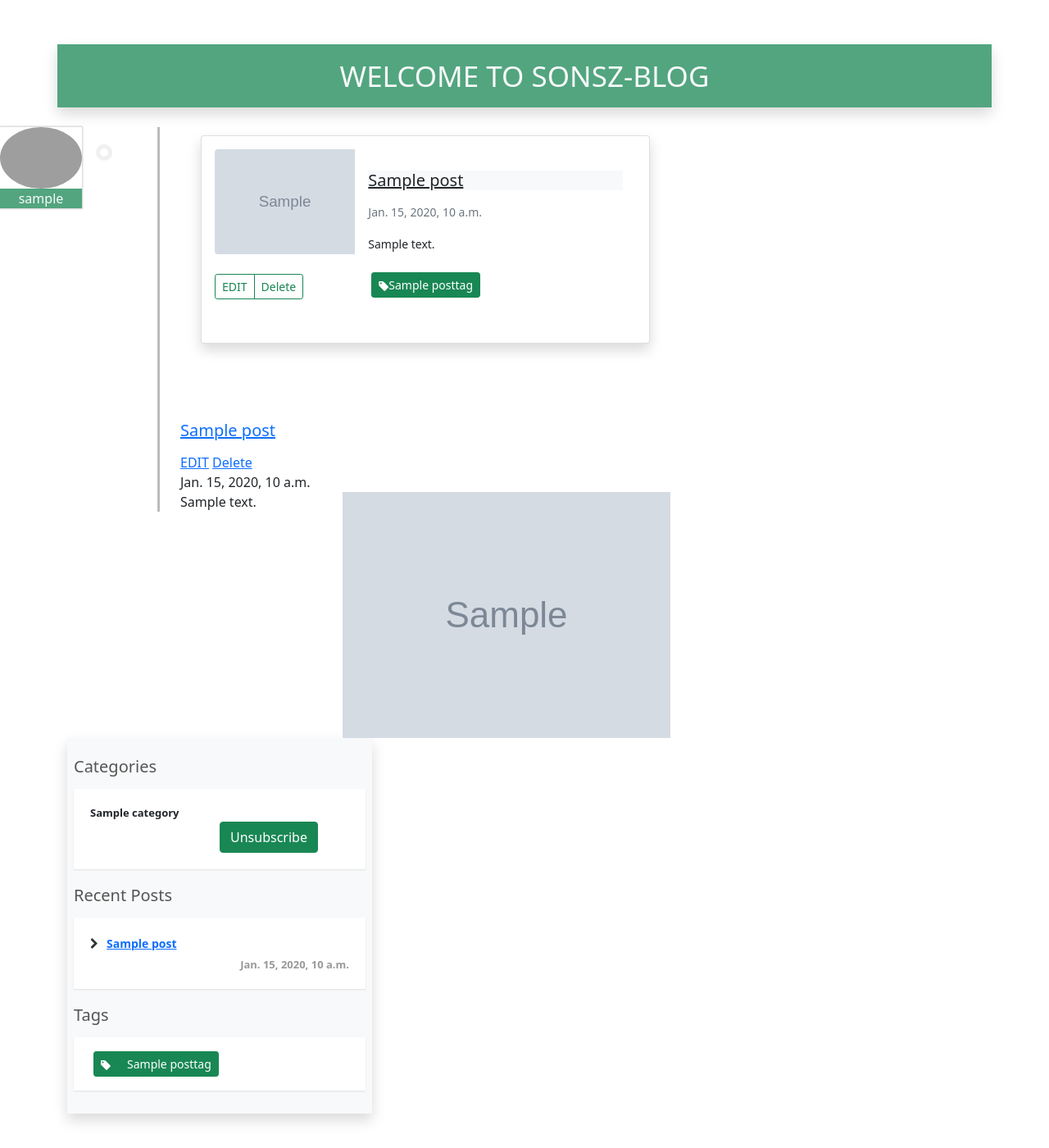
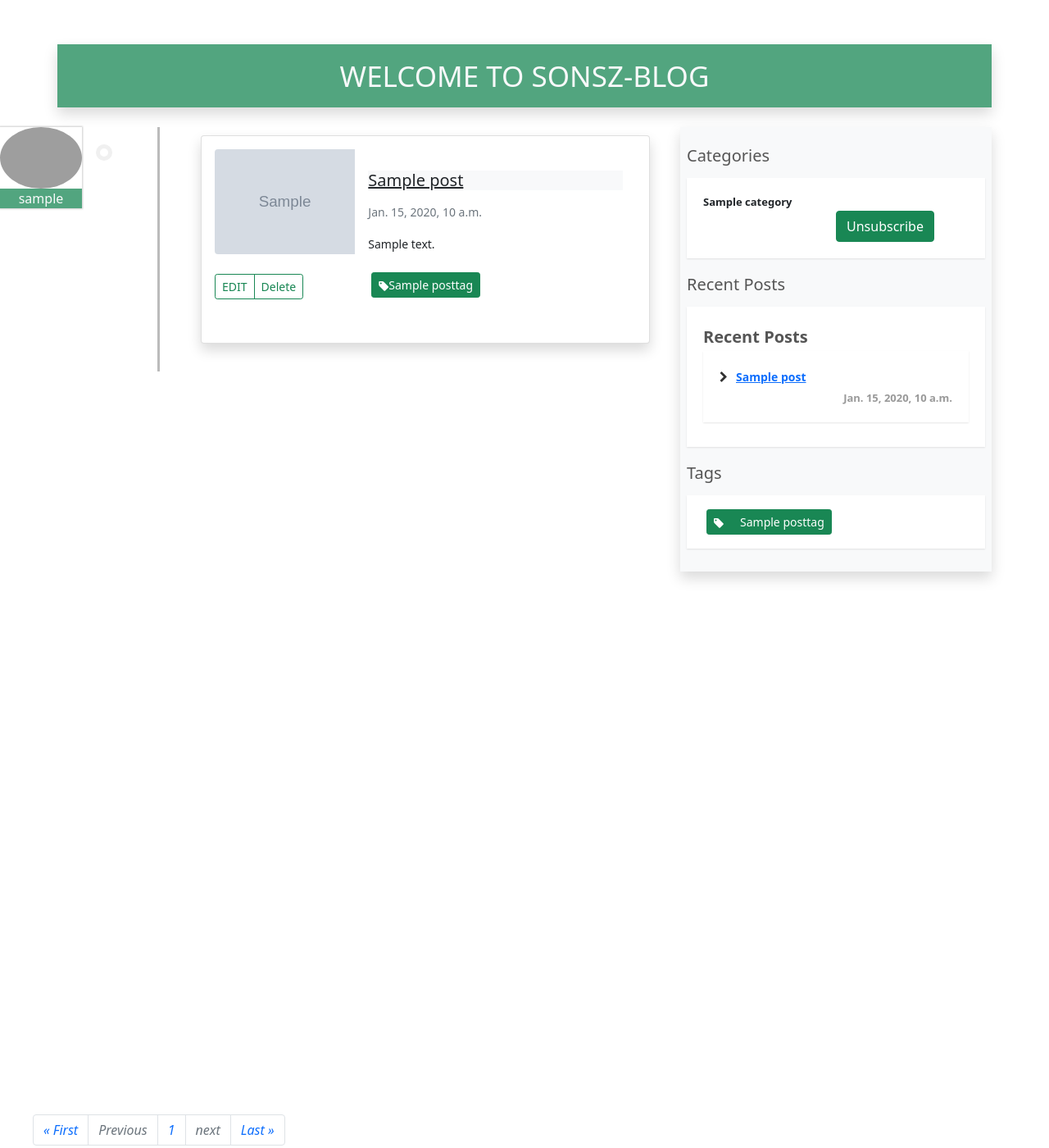
Before and after one commit to OmarAbdelzaher/Django-Blog-Project-G1, a Django app: page /dj_blog/landing/ in a window 1280 px wide. Shown: the part 90-1490 px from the top of the page at 82% size. Run offline with Django 3.2, Linux system fonts and the light colour scheme; a user stored in the database is signed in; tables that the repository leaves empty hold one stand-in row (values such as "Sample post"); grey boxes marked "Sample" are stand-in pictures; parts of the project's set-up code (start-up, migrations or seed data) failed here and were passed over; some libraries are stand-ins or nearby versions; grey boxes are pictures that could not be loaded.

Commit message:
Recent posts and Security to edit and delete

```diff
--- a/dj_blog/models.py
+++ b/dj_blog/models.py
@@ -46,3 +46,9 @@ class Comment(models.Model):
 
     def __str__(self):
         return self.user.username
+
+class ForbiddenWords(models.Model):
+    forbidden_word=models.CharField(max_length=100)
+
+    def __str__(self):
+        return self.forbidden_word
--- a/templates/dj_blog/landing.html
+++ b/templates/dj_blog/landing.html
@@ -44,7 +44,12 @@
                                                 <br>
                                                 <div class="btn-group">
                                                     {% if user.is_authenticated %}
+
+                                                    <!-- Edit Link  -->
                                                         <a class="btn btn-sm btn-outline-success" style="text-decoration: none;" href="{% url 'updatePost' post.id %}">EDIT</a>
+
+                                                        <!-- Delete Link  -->
+
                                                         <a class="btn btn-sm btn-outline-success" style="text-decoration: none;" href="{% url 'delete-post' post.id %}">Delete</a>
                                                     {%endif%}
                                                 </div>
@@ -57,6 +62,7 @@
                                                             href="{% url 'post' post.id %}">{{post.title}}</a>
 
                                                     </h3>
+
                                                     <p class="text-muted">{{post.date_of_publish}}</p>
 
                                                     <p class="card-text">
@@ -72,40 +78,6 @@
                                             </div>
                                         </div>
                                     </div>
-                            </div>
-                            <h3><a href="{% url 'post' post.id %}">{{post.title}}</a></h3>
-
-                            {% if user.is_authenticated %}
-                             <!-- Edit link  -->
-
-                                <a href="{% url 'updatePost' post.id %}">EDIT</a>
-
-                             <!-- Delete link  -->
-
-                                <a href="{% url 'delete-post' post.id %}">Delete</a>
-
-                            {% endif %}
-
-                            <div class="date-xs">{{post.date_of_publish}}</div>
-                            <p>
-                                <a href="{% url 'post' post.id %}" target="_self">
-                                    <img class="img-responsive pull-right" src={% static post.picture %}
-                                        alt="post-img"></a>
-                                {{post.content}}
-                            </p>
-
-
-                            <!--
-                            <ul class="blog-tags list-unstyled list-inline d-flex flex-row  ">
-                                <li><a class="btn btn-secondary all-tags " href="#"><i class="fa fa-tag "></i>book</a></li>
-                                <li><a class="btn btn-secondary all-tags " href="#"><i class="fa fa-tag "></i>music</a></li>
-                                <li><a class="btn btn-secondary all-tags " href="#"><i class="fa fa-tag"></i>nature</a></li>
-                                <li><a class="btn btn-secondary all-tags " href="#"><i class="fa fa-tag"></i>read</a></li>
-                                <li><a class="btn btn-secondary all-tags " href="#"><i class="fa fa-tag"></i>songs</a></li>
-                                <li><a class="btn btn-secondary all-tags " href="#"><i class="fa fa-tag"></i>sunshine</a>
-                                </li>
-                            </ul>
-                        -->
                             </div>
                         {% endfor %}
                     </div>
@@ -134,15 +106,12 @@
                                 {% endfor %}
                             </ul>
                         </div>
-                    </div>
-
-                    <!-- Recent Posts Section  -->
-
-
+                        <h3>Recent Posts</h3>
+                        <div class="box posts">
+                            <ul class="list-unstyled">
                                 <h3>Recent Posts</h3>
                                 <div class="box posts">
 
-                        <ul class="list-unstyled">
                                     {% for post in posts|slice:":3"  %}
 
 
@@ -150,26 +119,17 @@
                                             <div>{{post.date_of_publish}}</div>
                                         </li>
                                     {% endfor %}
-
-                            <!-- <li><i class="fa fa-chevron-right"></i><a href="#">{{post.title}}</a>
-                                <div>{{post.date_of_publish}}</div>
-                            </li> -->
-                            <!-- <li><i class="fa fa-chevron-right"></i><a href="#">{{post.title}}</a>
-                                <div>05/02/2014</div>
-                            </li> -->
                             </ul>
                         </div>
+                        <h3>Tags</h3>
 
-                    <!-- Tags Section  -->
-
-                    <h3>Tags</h3>
                         <div class="box tags">
                             <ul class="blog-tags list-unstyled list-inline d-flex flex-row ">
                                 {% for posttags in tags %}
                                     <li><a class="btn btn-sm btn-success all-tags " href="#"><i class="fa fa-tag "></i>{{posttags}}</a></li>
                                 {% endfor %}
                             </ul>
-
+                        </div>
                     </div>
                 </div>
                 <!-- SIDEBAR - END -->
--- a/templates/dj_blog/updatePost.html
+++ b/templates/dj_blog/updatePost.html
@@ -14,7 +14,7 @@
             </div>
         </div><br>
 
-        <input type="submit" value="Post" class=" btn btn-success"/>
+        <input type="submit" value="Edit " class=" btn btn-success"/>
         <input type="reset" value="Clear" class=" btn btn-secondary"/>
     </form>
 {% else %}
```
Also changed, not shown: dj_blog/static/images/barca.png (added), dj_blog/static/images/doctor.jpeg (added), dj_blog/static/images/friends_iGAKSKq.jpg (added), dj_blog/static/images/paris_LtpY20O.jpg (added). Lines whose indentation alone changed are shown as unchanged.
